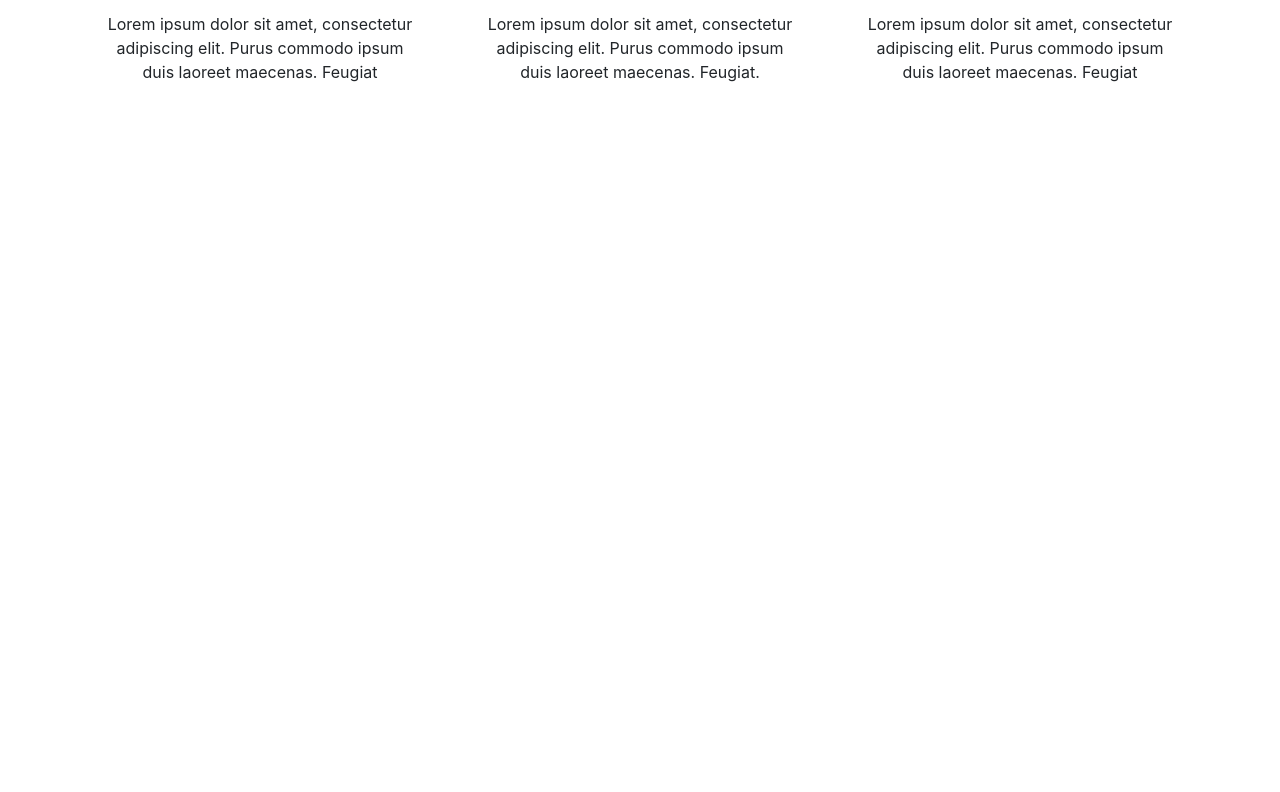
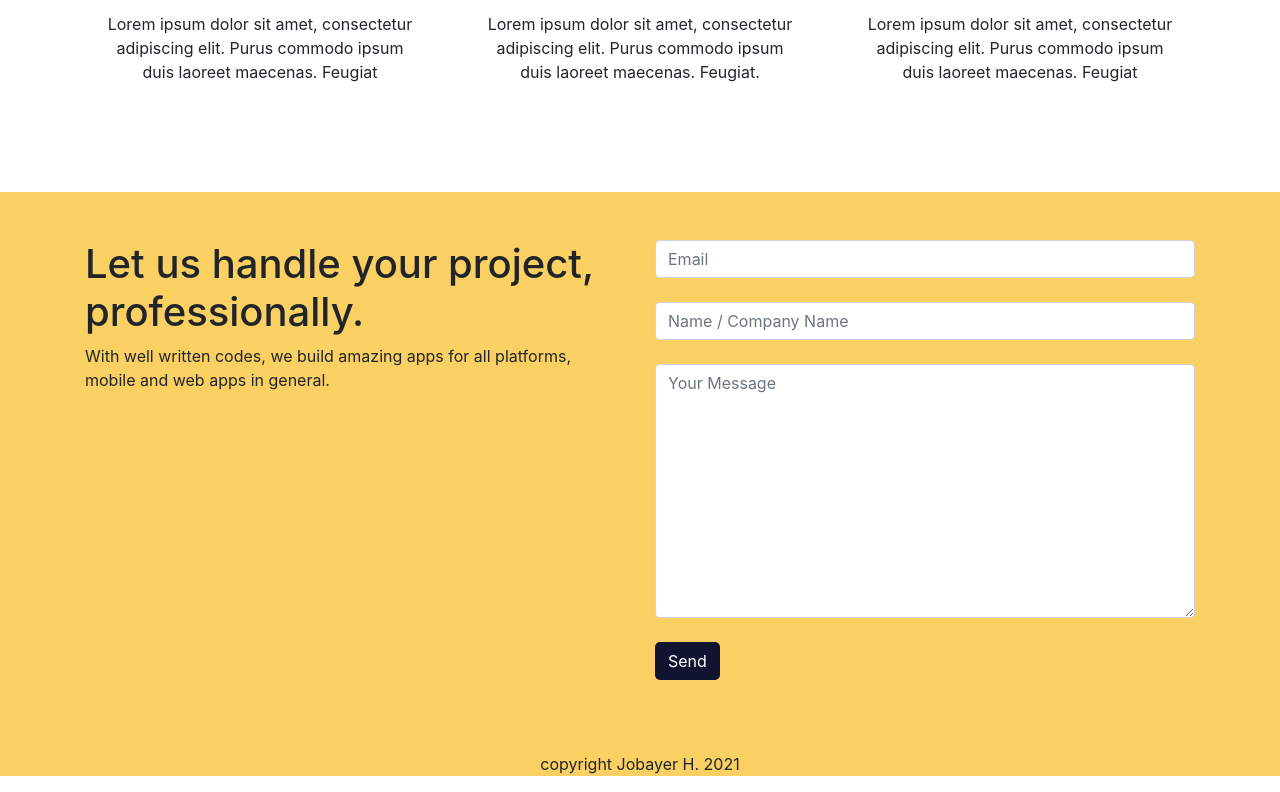
Before and after one commit to jobayer-h/creative-agency, a React (Create React App) app: page / in a window 1280 px wide. Shown: the part 2595-3387 px from the top of the page. Before the commit the page ends 2763 px from the top, so only its background shows below. Built offline with nearby package versions, Linux system fonts and the light colour scheme.

Commit message:
Lending Page

```diff
--- /dev/null
+++ b/src/Components/LendingPage/Footer/Footer.js
@@ -0,0 +1,32 @@
+import React from 'react';
+
+const Footer = () => {
+    return (
+        <div className="y-bg">
+            <br/><br/>
+            <div className="container">
+                <div className="row">
+                    <div className="col-md-6">
+                        <h1>Let us handle your project, professionally.</h1>
+                        <p>With well written codes, we build amazing apps for all platforms, mobile and web apps in general.</p>
+                    </div>
+                    <div className="col-md-6">
+                        <form action="">
+                            <input class="form-control" type="email" placeholder="Email" name="email" id=""/>
+                            <br/>
+                            <input class="form-control" type="text" name="name" placeholder="Name / Company Name" id=""/>
+                            <br/>
+                            <textarea class="form-control" name="message" id="" placeholder="Your Message" cols="30" rows="10"></textarea>
+                            <br/>
+                            <input className="btn btn-brand" type="submit" value="Send"/>
+                        </form>
+                    </div>
+                </div>
+                <br/><br/><br/>
+                <p className="text-center">copyright Jobayer H. 2021</p>
+            </div>
+        </div>
+    );
+};
+
+export default Footer;
--- a/src/Components/LendingPage/Lending.js
+++ b/src/Components/LendingPage/Lending.js
@@ -1,5 +1,6 @@
 import React from 'react';
 import Feedback from './Feedback/Feedback';
+import Footer from './Footer/Footer';
 import BrandLogo from './Hero/BrandLogo';
 import Hero from './Hero/Hero';
 import './Lending.css'
@@ -17,6 +18,8 @@ const Lending = () => {
             <Portfolio />
             <br/>
             <Feedback />
+            <br/>
+            <Footer />
         </div>
     );
 };
```
Also changed, not shown: src/Components/LendingPage/Footer/Footer.css (added).
